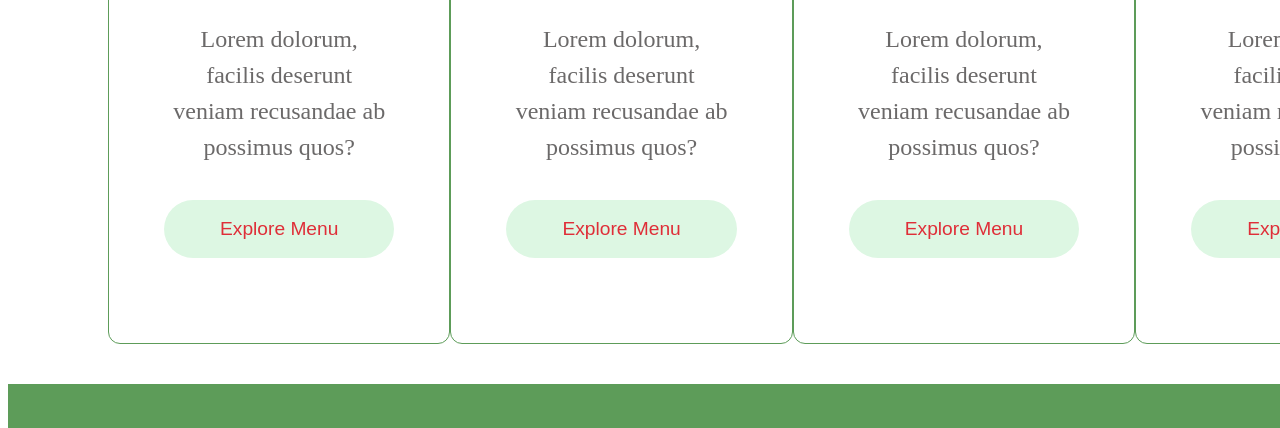
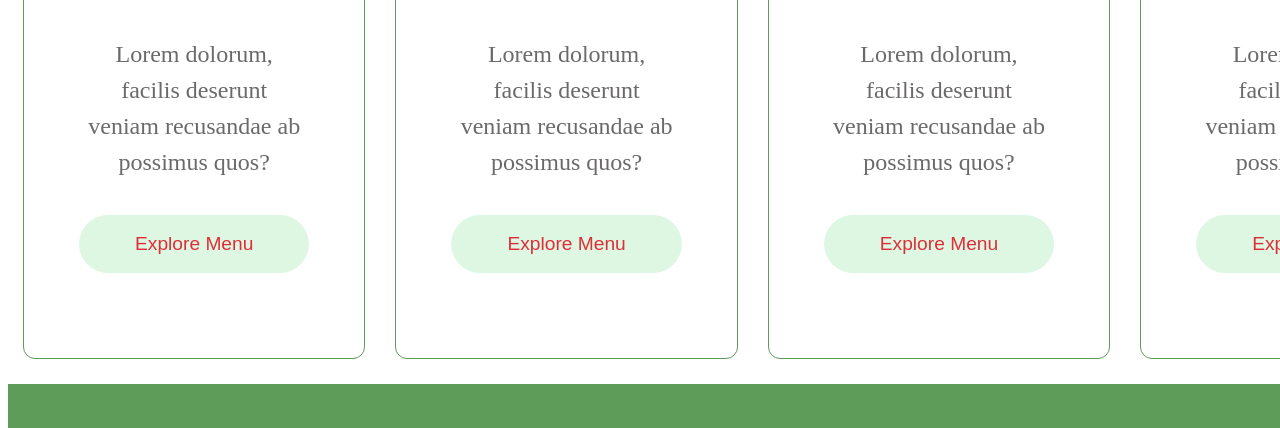
Before and after one commit to asmaaHamdym/sca-week4-assignment, a plain HTML site: page index.html in a window 1280 px wide. Shown: the part 1371-1799 px from the top of the page. Drawn offline with Linux system fonts and the light colour scheme; a web font is replaced by a local one.

Commit message:
modified some padding

```diff
--- a/styles/index.css
+++ b/styles/index.css
@@ -60,7 +60,7 @@ p {
 .hero {
   height: 800px;
   width: 100%;
-  background-image: url(./images/spaghetti-1932466_1280.jpg);
+  background-image: url(../images/spaghetti-1932466_1280.jpg);
   display: flex;
   flex-direction: column;
   justify-content: center;
@@ -164,7 +164,6 @@ call-to-action {
   justify-content: space-around;
   align-items: center;
   width: auto;
-  padding: 0 100px;
 }
 
 .menu-card {
@@ -177,7 +176,7 @@ call-to-action {
   flex-direction: column;
   justify-content: space-around;
   align-items: center;
-  margin-bottom: 30px;
+  margin: 15px;
 
   img {
     width: 6em;
```
Also changed, not shown: 1 other file.
